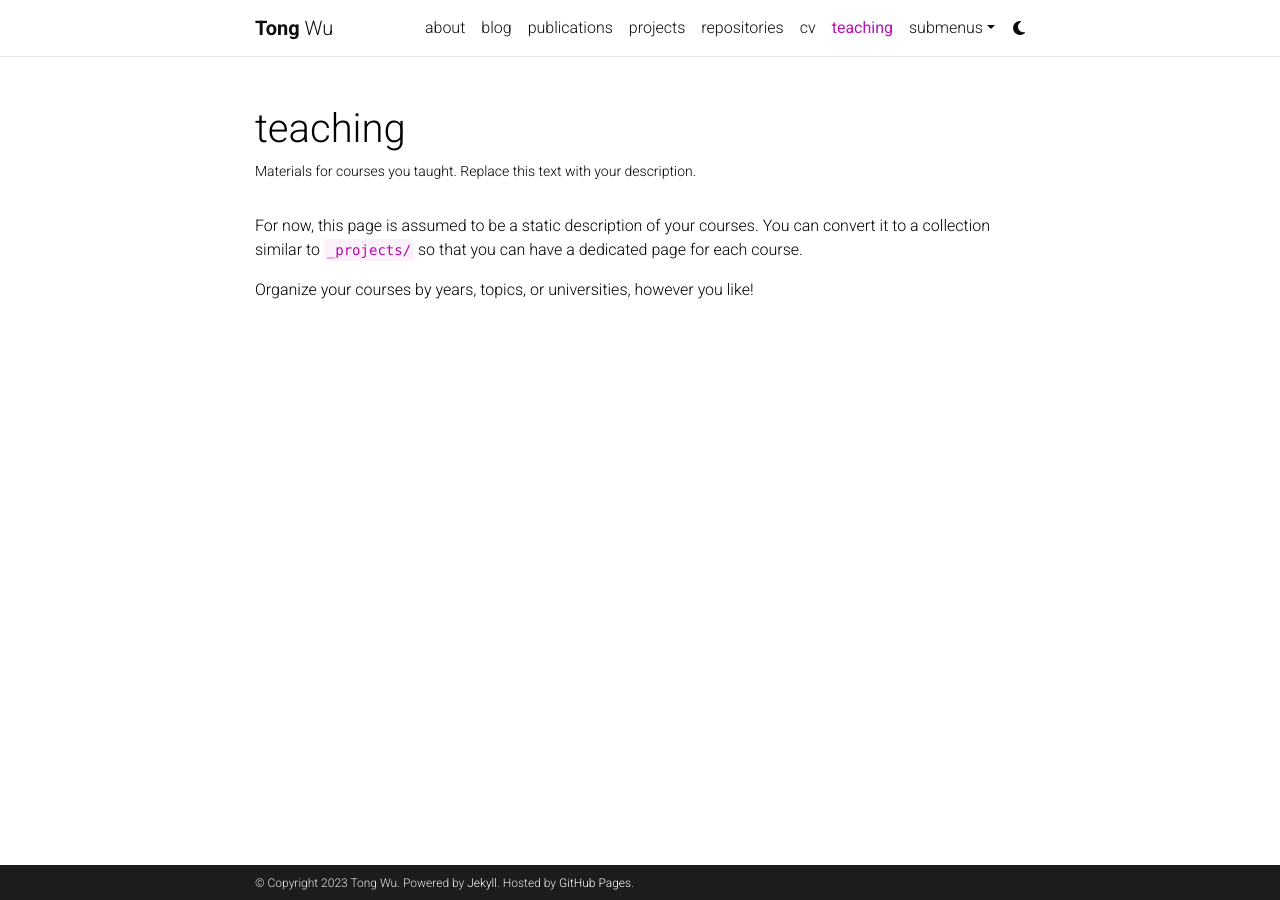
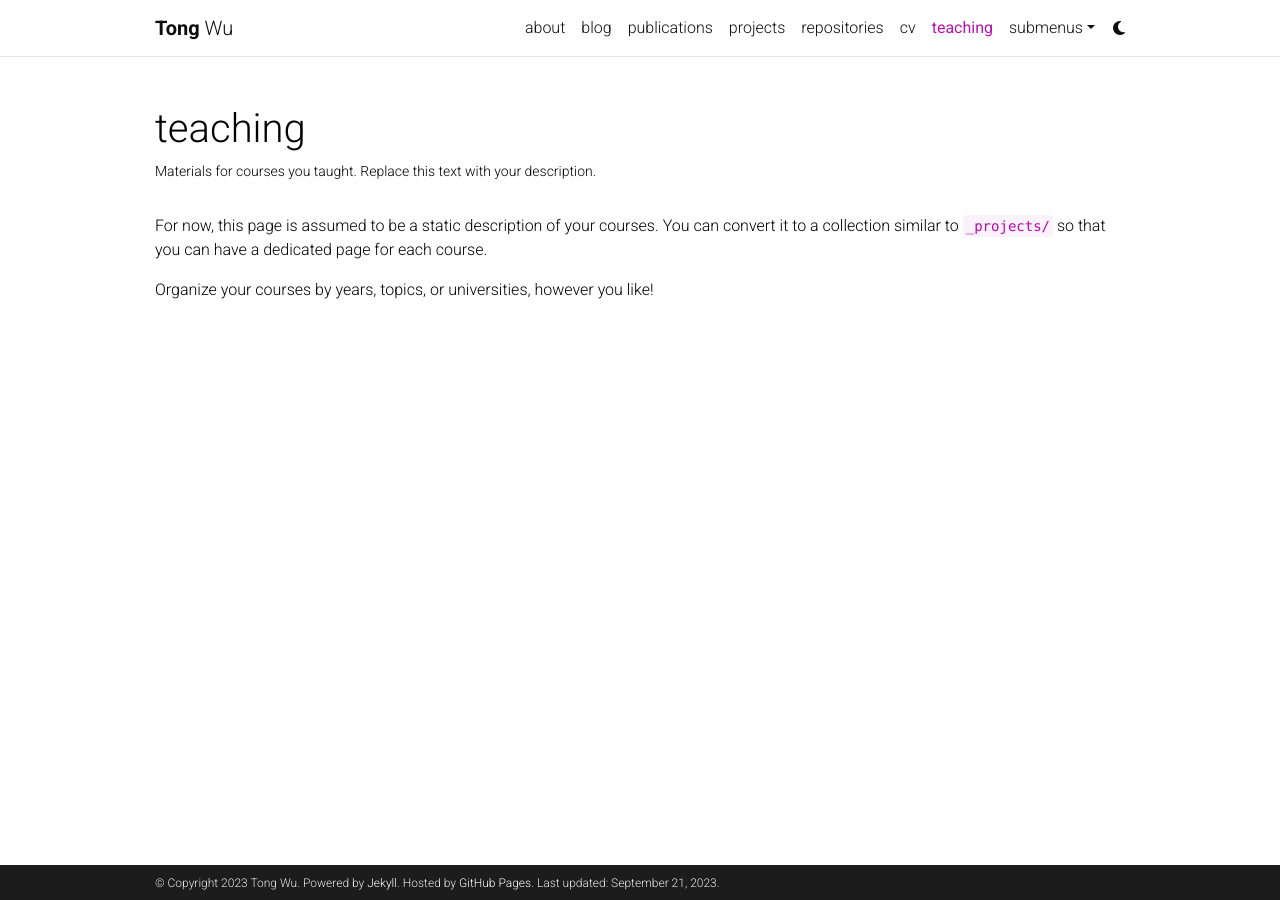
Before and after one commit to amira-ttwu/amira-ttwu, a Jekyll site: the page built from _pages/teaching.md, in a window 1280 px wide. Built offline with Jekyll 4.4.1, drawn with Linux system fonts in a browser that asks for light colours; comment, search, counter and statistics services are not loaded; a style sheet for code colours, icons or effects is not loaded; some of the changed lines change nothing that is shown.

Commit message:
Update _config.yml

```diff
--- a/_config.yml
+++ b/_config.yml
@@ -18,7 +18,7 @@
 
 url: https://amira-ttwu.github.io # the base hostname & protocol for your site
 baseurl: # the subpath of your site, e.g. /blog/
-last_updated: false # set to true if you want to display last updated in the footer
+last_updated: true # set to true if you want to display last updated in the footer
 impressum_path:  # set to path to include impressum link in the footer, use the same path as permalink in a page, helps to conform with EU GDPR
 
 # -----------------------------------------------------------------------------
@@ -53,7 +53,7 @@
 footer_fixed: true
 
 # Dimensions
-max_width: 800px
+max_width: 1000px
 
 # TODO: add layout settings (single page vs. multi-page)
 
```
